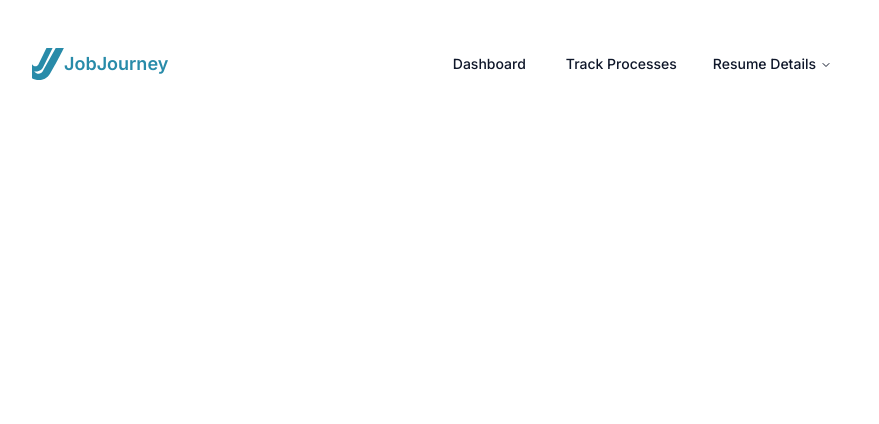
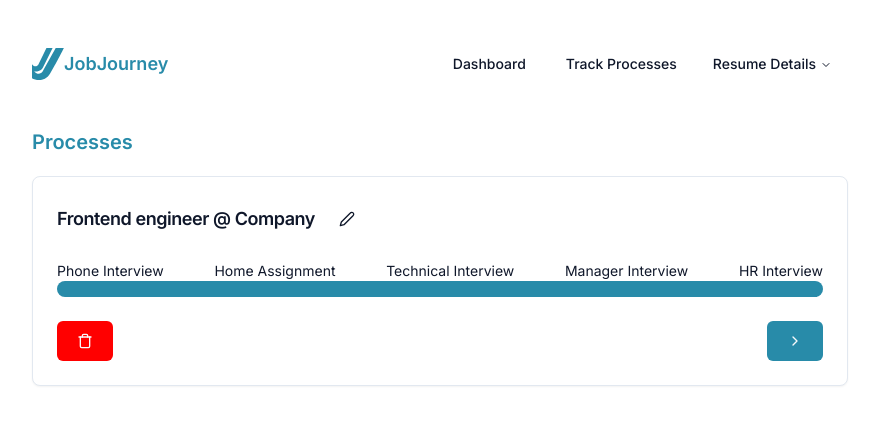
Before and after one commit to Sa-ar/job-journey, a Next.js app: page / in a window 1280 px wide. Shown: the top 424 px of the page, without its empty margins (200-1079 px from the left). Built offline with nearby package versions, Linux system fonts and the light colour scheme.

Commit message:
Add company card

```diff
--- a/app/page.tsx
+++ b/app/page.tsx
@@ -1,5 +1,25 @@
+import CompanyCard from "@/components/company-card";
+import { Container } from "@/components/ui/container";
+import { Title } from "@/components/ui/title";
+
+const steps = [
+  "Phone Interview",
+  "Home Assignment",
+  "Technical Interview",
+  "Manager Interview",
+  "HR Interview",
+];
+
 export default function Home() {
   return (
-    <main className="flex flex-col items-center justify-between min-h-screen p-24"></main>
+    <Container>
+      <Title level="default">Processes</Title>
+      <CompanyCard
+        name="Company"
+        steps={steps}
+        position="Frontend engineer"
+        currentStep={5}
+      />
+    </Container>
   );
 }
--- /dev/null
+++ b/components/company-card.tsx
@@ -0,0 +1,59 @@
+import {
+  Card,
+  CardHeader,
+  CardTitle,
+  CardContent,
+  CardFooter,
+} from "@/components/ui/card";
+import { Progress } from "@/components/ui/progress";
+import { Button } from "@/components/ui/button";
+import { Icons } from "./icons";
+
+export type Step = string;
+
+export interface CompanyCardProps {
+  name: string;
+  position: string;
+  steps: Step[];
+  currentStep: number;
+}
+
+const CompanyCard: React.FC<CompanyCardProps> = ({
+  name,
+  position,
+  currentStep,
+  steps,
+}) => {
+  return (
+    <Card className="w-full">
+      <CardHeader>
+        <CardTitle className="flex items-center gap-2">
+          {position} @ {name}
+          <Button variant="ghost" size="sm" title="Edit">
+            <Icons.edit height={16} />
+          </Button>
+        </CardTitle>
+      </CardHeader>
+      <CardContent className="items-center w-full">
+        <div className="justify-between hidden h-full gap-2 md:flex">
+          {steps.map((step) => (
+            <span key={step} className="text-sm text-center">
+              {step}
+            </span>
+          ))}
+        </div>
+        <Progress value={(currentStep / steps.length) * 100} />
+      </CardContent>
+      <CardFooter className="justify-between gap-2">
+        <Button variant="destructive" title="Failed">
+          <Icons.trash height={16} />
+        </Button>
+        <Button title="Advance">
+          <Icons.advance height={16} />
+        </Button>
+      </CardFooter>
+    </Card>
+  );
+};
+
+export default CompanyCard;
--- a/components/icons.tsx
+++ b/components/icons.tsx
@@ -5,6 +5,9 @@
   Twitter,
   Menu,
   X,
+  Edit2,
+  ChevronRight,
+  Trash,
   type Icon as LucideIcon,
 } from "lucide-react";
 
@@ -16,6 +19,9 @@
   twitter: Twitter,
   menu: Menu,
   x: X,
+  edit: Edit2,
+  advance: ChevronRight,
+  trash: Trash,
   logo: (props: LucideProps) => (
     <svg
       width="32"
--- /dev/null
+++ b/components/ui/card.tsx
@@ -0,0 +1,79 @@
+import * as React from "react"
+
+import { cn } from "@/lib/utils"
+
+const Card = React.forwardRef<
+  HTMLDivElement,
+  React.HTMLAttributes<HTMLDivElement>
+>(({ className, ...props }, ref) => (
+  <div
+    ref={ref}
+    className={cn(
+      "rounded-lg border bg-card text-card-foreground shadow-sm",
+      className
+    )}
+    {...props}
+  />
+))
+Card.displayName = "Card"
+
+const CardHeader = React.forwardRef<
+  HTMLDivElement,
+  React.HTMLAttributes<HTMLDivElement>
+>(({ className, ...props }, ref) => (
+  <div
+    ref={ref}
+    className={cn("flex flex-col space-y-1.5 p-6", className)}
+    {...props}
+  />
+))
+CardHeader.displayName = "CardHeader"
+
+const CardTitle = React.forwardRef<
+  HTMLParagraphElement,
+  React.HTMLAttributes<HTMLHeadingElement>
+>(({ className, ...props }, ref) => (
+  <h3
+    ref={ref}
+    className={cn(
+      "text-lg font-semibold leading-none tracking-tight",
+      className
+    )}
+    {...props}
+  />
+))
+CardTitle.displayName = "CardTitle"
+
+const CardDescription = React.forwardRef<
+  HTMLParagraphElement,
+  React.HTMLAttributes<HTMLParagraphElement>
+>(({ className, ...props }, ref) => (
+  <p
+    ref={ref}
+    className={cn("text-sm text-muted-foreground", className)}
+    {...props}
+  />
+))
+CardDescription.displayName = "CardDescription"
+
+const CardContent = React.forwardRef<
+  HTMLDivElement,
+  React.HTMLAttributes<HTMLDivElement>
+>(({ className, ...props }, ref) => (
+  <div ref={ref} className={cn("p-6 pt-0", className)} {...props} />
+))
+CardContent.displayName = "CardContent"
+
+const CardFooter = React.forwardRef<
+  HTMLDivElement,
+  React.HTMLAttributes<HTMLDivElement>
+>(({ className, ...props }, ref) => (
+  <div
+    ref={ref}
+    className={cn(" flex items-center p-6 pt-0", className)}
+    {...props}
+  />
+))
+CardFooter.displayName = "CardFooter"
+
+export { Card, CardHeader, CardFooter, CardTitle, CardDescription, CardContent }
--- /dev/null
+++ b/components/ui/progress.tsx
@@ -0,0 +1,28 @@
+"use client";
+
+import * as React from "react";
+import * as ProgressPrimitive from "@radix-ui/react-progress";
+
+import { cn } from "@/lib/utils";
+
+const Progress = React.forwardRef<
+  React.ElementRef<typeof ProgressPrimitive.Root>,
+  React.ComponentPropsWithoutRef<typeof ProgressPrimitive.Root>
+>(({ className, value, ...props }, ref) => (
+  <ProgressPrimitive.Root
+    ref={ref}
+    className={cn(
+      "relative h-4 w-full overflow-hidden rounded-full bg-secondary",
+      className
+    )}
+    {...props}
+  >
+    <ProgressPrimitive.Indicator
+      className="flex-1 w-full h-full transition-all bg-primary"
+      style={{ transform: `translateX(-${100 - (value || 0)}%)` }}
+    />
+  </ProgressPrimitive.Root>
+));
+Progress.displayName = ProgressPrimitive.Root.displayName;
+
+export { Progress };
--- a/components/ui/title.tsx
+++ b/components/ui/title.tsx
@@ -6,9 +6,9 @@
 const titleVariants = cva("transition-colors", {
   variants: {
     level: {
-      default: "text-primary text-xl font-semibold",
-      main: "text-primary text-3xl font-bold",
-      sub: "text-slate-500 text-lg font-medium",
+      default: "text-primary text-xl font-semibold mb-5",
+      main: "text-primary text-3xl font-bold mb-5",
+      sub: "text-slate-500 text-lg font-medium mb-5",
       logo: "text-primary text-lg font-semibold flex items-center flex-1 h-full",
     },
   },
--- a/package.json
+++ b/package.json
@@ -10,6 +10,7 @@
   },
   "dependencies": {
     "@radix-ui/react-navigation-menu": "^1.1.3",
+    "@radix-ui/react-progress": "^1.0.3",
     "@radix-ui/react-slot": "^1.0.2",
     "@types/node": "20.2.5",
     "@types/react": "18.2.8",
```
Also changed, not shown: 1 other file (tests, documents, lock files or other folders).
